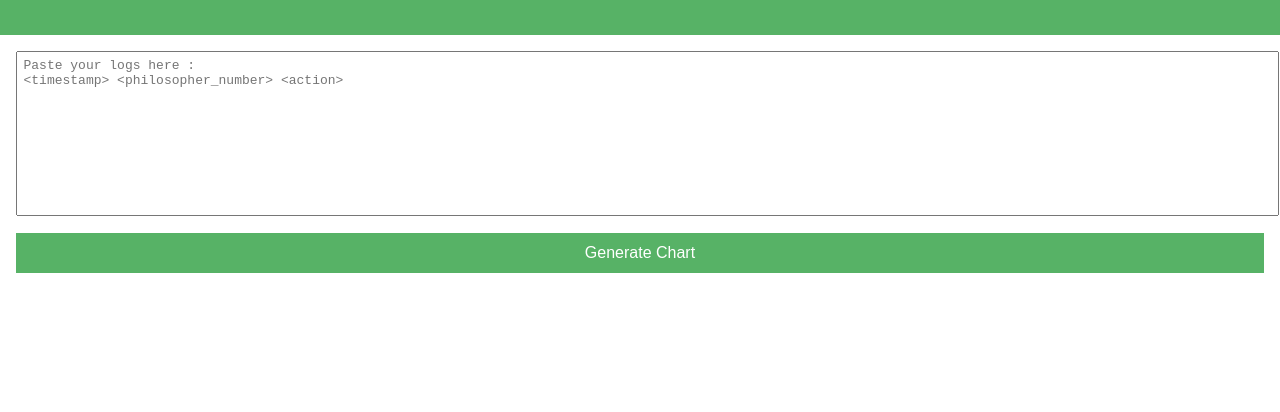
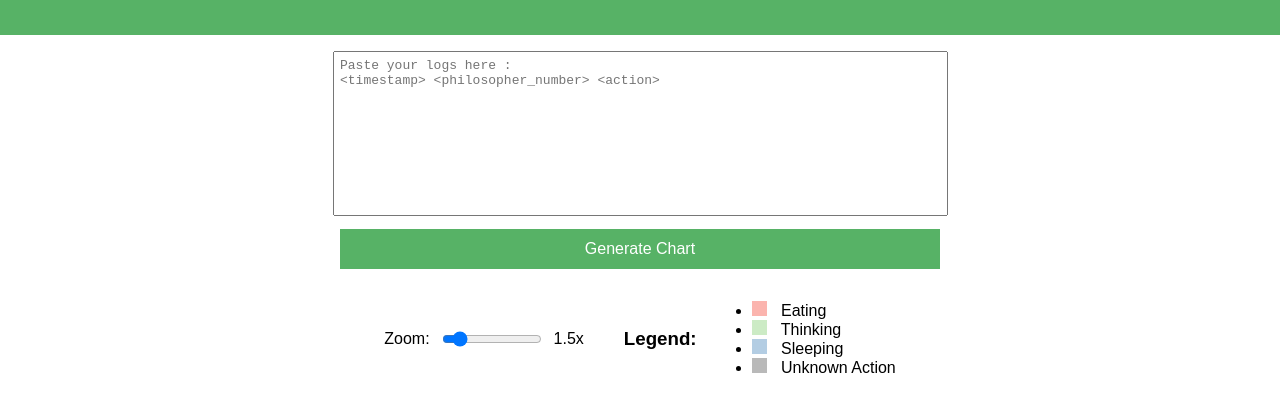
Before and after one commit to rom98759/Philosophers-visualizer, a plain HTML site: page index.html in a window 1280 px wide. Shown: the part 78-490 px from the top of the page. Drawn offline with Linux system fonts and the light colour scheme.

Commit message:
Add zoom controls and legend to Gantt chart interface

```diff
--- a/index.html
+++ b/index.html
@@ -14,6 +14,24 @@
 	<main>
 		<textarea id="logs-input" placeholder="Paste your logs here :&#10;<timestamp> <philosopher_number> <action>"></textarea>
 		<button id="generate-button">Generate Chart</button>
+		<div id="controls-container">
+			<div id="zoom-controls">
+				<label for="zoom-slider">Zoom:</label>
+				<input type="range" id="zoom-slider" min="1" max="5" step="0.1" value="1.5">
+				<span id="zoom-level">1.5x</span>
+			</div>
+			<div id="legend-container">
+				<div id="legend">
+					<h3>Legend:</h3>
+					<ul>
+						<li><span class="legend-item eating"></span> Eating</li>
+						<li><span class="legend-item thinking"></span> Thinking</li>
+						<li><span class="legend-item sleeping"></span> Sleeping</li>
+						<li><span class="legend-item unknown"></span> Unknown Action</li>
+					</ul>
+				</div>
+			</div>
+		</div>
 		<div id="gantt-container">
 			<!-- Diagram of the philosophers' actions -->
 		</div>
--- a/script.js
+++ b/script.js
@@ -47,6 +47,13 @@ function parseLogs(logs) {
 	return actions;
 }
 
+let zoomFactor = 1;
+
+function updateZoomLevel() {
+	const zoomLevelDisplay = document.getElementById('zoom-level');
+	zoomLevelDisplay.textContent = `${zoomFactor}x`;
+}
+
 function generateGantt(actions) {
 	const container = document.getElementById('gantt-container');
 	container.innerHTML = '';
@@ -77,8 +84,8 @@ function generateGantt(actions) {
 			const duration = action.end !== null ? action.end - action.start : maxTimestamp - action.start;
 			const offset = action.start - minTimestamp;
 
-			bar.style.width = `${(duration / totalDuration) * 100}%`;
-			bar.style.left = `${(offset / totalDuration) * 100}%`;
+			bar.style.width = `${(duration / totalDuration) * 100 * zoomFactor}%`;
+			bar.style.left = `${(offset / totalDuration) * 100 * zoomFactor}%`;
 
 			bar.style.maxWidth = '100%';
 			bar.style.width = Math.min(parseFloat(bar.style.width), 100) + '%';
@@ -124,3 +131,22 @@ document.getElementById('generate-button').addEventListener('click', () => {
 		alert(error.message);
 	}
 });
+
+document.getElementById('zoom-slider').addEventListener('input', (event) => {
+	zoomFactor = parseFloat(event.target.value);
+	updateZoomLevel();
+	const logs = document.getElementById('logs-input').value;
+
+	try {
+		const actions = parseLogs(logs);
+
+		if (actions.length === 0) {
+			alert('No valid actions found in logs.');
+			return;
+		}
+
+		generateGantt(actions);
+	} catch (error) {
+		alert(error.message);
+	}
+});
--- a/styles.css
+++ b/styles.css
@@ -12,8 +12,30 @@ header {
 	padding: 1em;
 }
 
+#logs-input, button {
+	width: 70%;
+	max-width: 600px;
+	margin: 0 auto;
+	margin-bottom: 1em;
+	display: block;
+}
+
 main {
 	padding: 1em;
+}
+
+button {
+	padding: 0.7em;
+	background-color: #259b38c4;
+	color: white;
+	border: none;
+	cursor: pointer;
+	font-size: 1em;
+	margin-bottom: 1em;
+}
+
+button:hover {
+	background-color: #3F5A47;
 }
 
 textarea {
@@ -25,20 +47,27 @@ textarea {
 	resize: none;
 }
 
-button {
-	display: block;
-	width: 100%;
-	padding: 0.7em;
-	background-color: #259b38c4;
-	color: white;
-	border: none;
-	cursor: pointer;
-	font-size: 1em;
-	margin-bottom: 1em;
+#zoom-controls {
+	display: flex;
+	align-items: center;
+	justify-content: flex-start;
+	gap: 10px;
+	margin-bottom: 20px;
 }
 
-button:hover {
-	background-color: #3F5A47;
+#zoom-slider {
+	width: 100px;
+}
+
+#zoom-level {
+	font-size: 1em;
+}
+
+#legend-container {
+	display: flex;
+	justify-content: space-between;
+	align-items: center;
+	margin-bottom: 20px;
 }
 
 #gantt-container {
@@ -108,3 +137,49 @@ button:hover {
 	z-index: 10;
 	display: block;
 }
+
+#controls-container {
+	display: flex;
+	justify-content: center;
+	align-items: center;
+	margin-bottom: 20px;
+	gap: 40px;
+}
+
+#legend-container {
+	display: flex;
+	justify-content: flex-start;
+	align-items: center;
+	gap: 20px;
+}
+
+#legend {
+	display: flex;
+	font-size: 1em;
+	align-items: center;
+	gap: 15px;
+}
+
+.legend-item {
+	width: 15px;
+	height: 15px;
+	display: inline-block;
+	margin-right: 10px;
+}
+
+.eating { background-color: #fbb4ae; }
+.thinking { background-color: #ccebc5; }
+.sleeping { background-color: #b3cde3; }
+.unknown { background-color: #929292a2; }
+
+.legend-item span {
+	display: inline-block;
+	width: 15px;
+	height: 15px;
+	margin-right: 10px;
+}
+
+.legend-item h3 {
+	margin: 0;
+	font-size: 1.2em;
+}
```
